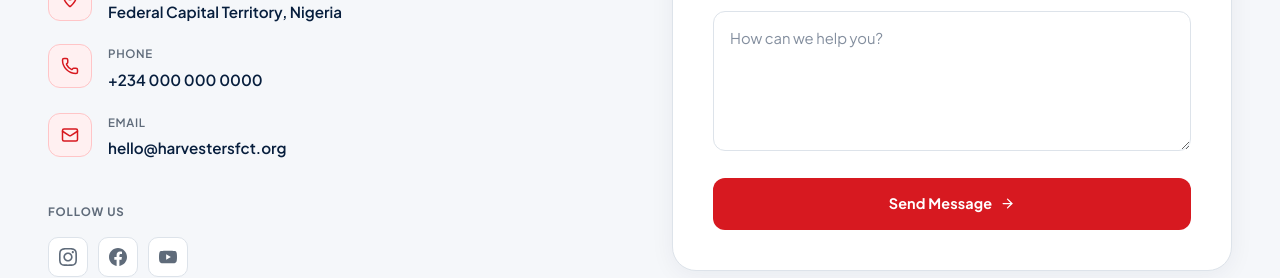
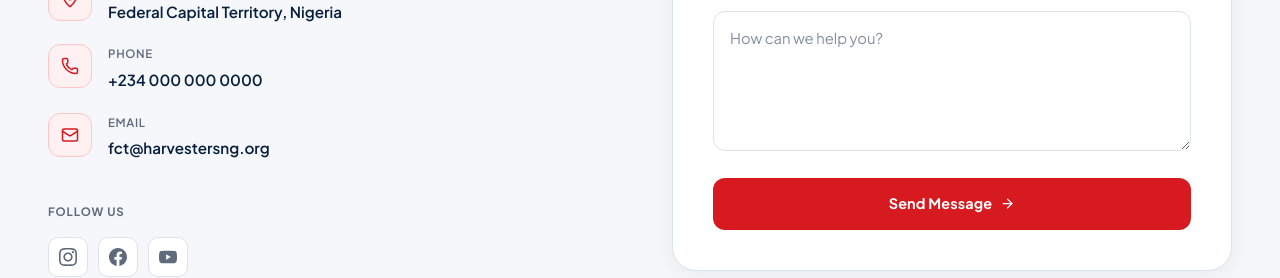
Before and after one commit to fatade1/Harvesters-FCT, a Next.js app: page /contact in a window 1280 px wide. Shown: the part 860-1138 px from the top of the page. Built offline with nearby package versions, Linux system fonts and the light colour scheme.

Commit message:
feat: replace placeholder contact email with official fct@harvestersng.org email

```diff
--- a/src/app/contact/page.tsx
+++ b/src/app/contact/page.tsx
@@ -74,7 +74,7 @@ export default function ContactPage() {
                 {[
                   { icon: MapPin, label: 'Location', value: 'Federal Capital Territory, Nigeria' },
                   { icon: Phone, label: 'Phone', value: '+234 000 000 0000', href: 'tel:+2340000000000' },
-                  { icon: Mail, label: 'Email', value: 'hello@harvestersfct.org', href: 'mailto:hello@harvestersfct.org' },
+                  { icon: Mail, label: 'Email', value: 'fct@harvestersng.org', href: 'mailto:fct@harvestersng.org' },
                 ].map(({ icon: Icon, label, value, href }) => (
                   <div key={label} style={{ display: 'flex', alignItems: 'flex-start', gap: '1rem' }}>
                     <div style={{ width: '44px', height: '44px', borderRadius: '12px', background: '#FFF0F1', border: '1px solid #FFC5C7', display: 'flex', alignItems: 'center', justifyContent: 'center', flexShrink: 0 }}>
--- a/src/app/giving/page.tsx
+++ b/src/app/giving/page.tsx
@@ -42,7 +42,7 @@ export default function GivingPage() {
                 "God loves a cheerful giver." — 2 Corinthians 9:7
               </blockquote>
               <div style={{ display: 'flex', gap: '1rem', flexWrap: 'wrap' }}>
-                <a href="mailto:hello@harvestersfct.org?subject=Giving%20Enquiry" className="btn-secondary">Contact Finance Team</a>
+                <a href="mailto:fct@harvestersng.org?subject=Giving%20Enquiry" className="btn-secondary">Contact Finance Team</a>
               </div>
             </div>
 
--- a/src/app/next-level-prayers/page.tsx
+++ b/src/app/next-level-prayers/page.tsx
@@ -112,7 +112,7 @@ export default function NextLevelPrayersPage() {
           <div style={{ background: 'rgba(255,255,255,0.04)', border: '1px solid rgba(215,25,32,0.2)', borderRadius: '20px', padding: '2.5rem', maxWidth: '560px', margin: '0 auto' }}>
             <h3 style={{ fontFamily: "'Plus Jakarta Sans',sans-serif", fontSize: '1.2rem', color: '#FFFFFF', marginBottom: '0.75rem', fontWeight: '800' }}>Testimonies</h3>
             <p style={{ color: 'rgba(255,255,255,0.5)', fontSize: '0.875rem' }}>Testimonies from the Harvesters FCT prayer community will appear here. Be the first to share yours.</p>
-            <a href="mailto:hello@harvestersfct.org?subject=Testimony" style={{ display: 'inline-flex', alignItems: 'center', gap: '0.5rem', marginTop: '1.25rem', color: '#D71920', fontWeight: '700', fontSize: '0.875rem', textDecoration: 'none' }}>
+            <a href="mailto:fct@harvestersng.org?subject=Testimony" style={{ display: 'inline-flex', alignItems: 'center', gap: '0.5rem', marginTop: '1.25rem', color: '#D71920', fontWeight: '700', fontSize: '0.875rem', textDecoration: 'none' }}>
               Share a Testimony <ArrowRight size={14} />
             </a>
           </div>
--- a/src/components/Footer.tsx
+++ b/src/components/Footer.tsx
@@ -146,7 +146,7 @@ export default function Footer() {
               {[
                 { icon: MapPin, text: 'Federal Capital Territory, Nigeria' },
                 { icon: Phone, text: '+234 000 000 0000', href: 'tel:+2340000000000' },
-                { icon: Mail, text: 'hello@harvestersfct.org', href: 'mailto:hello@harvestersfct.org' },
+                { icon: Mail, text: 'fct@harvestersng.org', href: 'mailto:fct@harvestersng.org' },
               ].map(({ icon: Icon, text, href }) => (
                 <div key={text} style={{ display: 'flex', alignItems: 'flex-start', gap: '0.625rem' }}>
                   <Icon size={15} style={{ color: '#D71920', marginTop: '3px', flexShrink: 0 }} />
```
